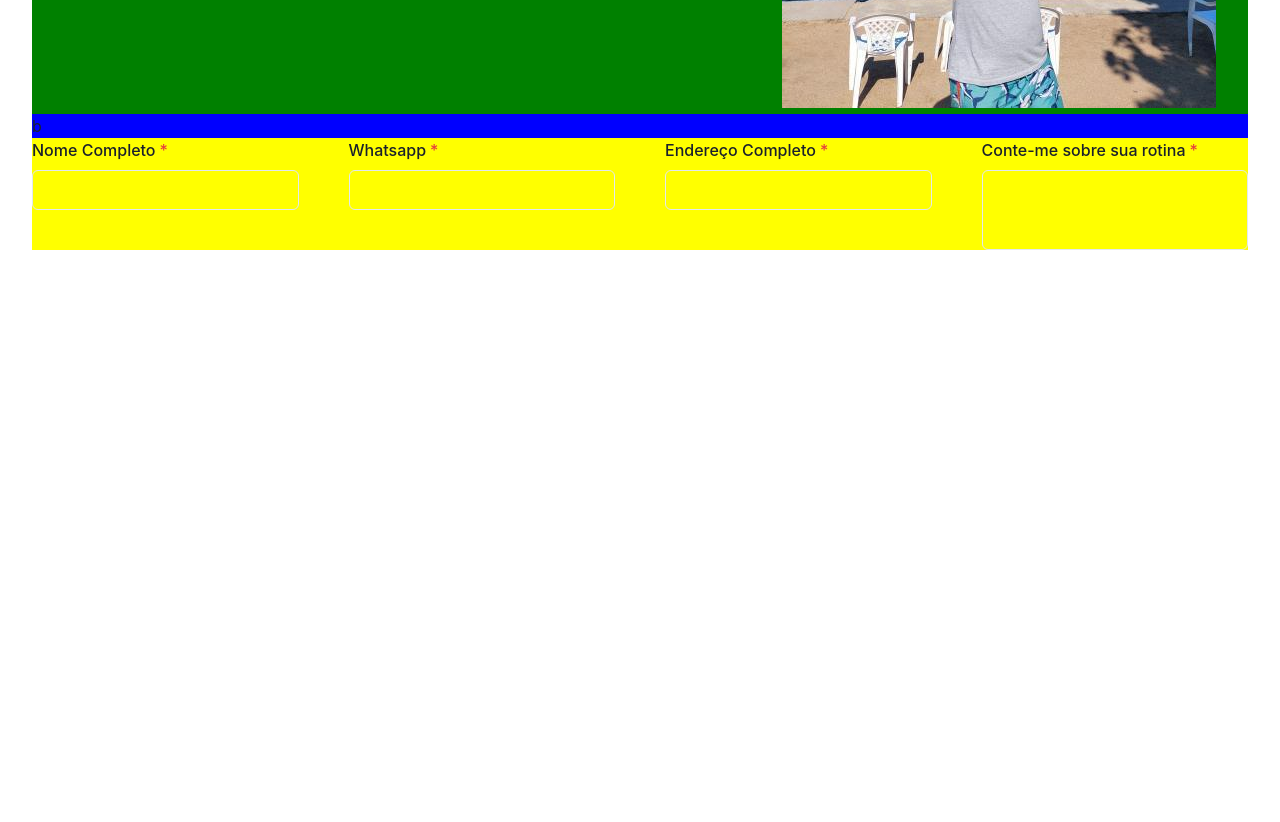
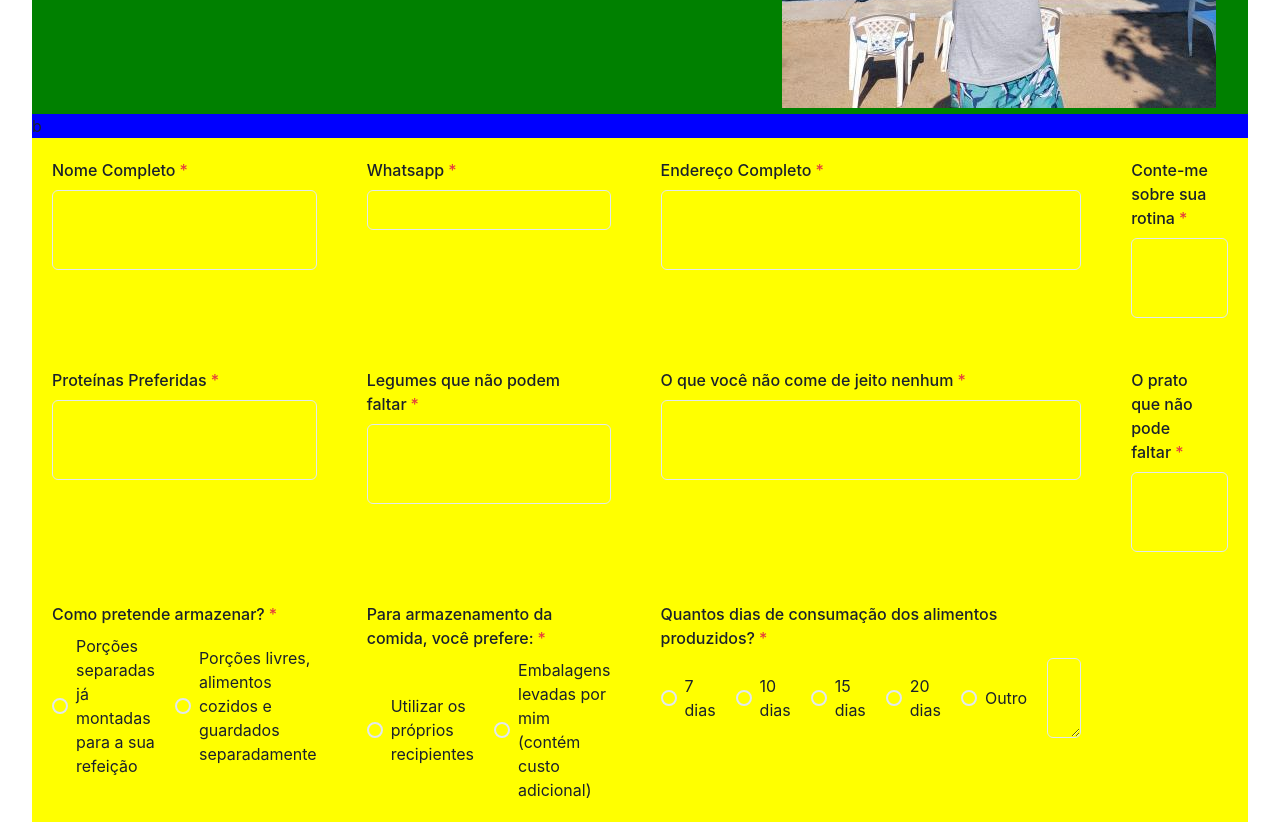
Before and after one commit to Soujigor/landingfood, a Next.js app: page / in a window 1280 px wide. Shown: the part 600-1422 px from the top of the page. Before the commit the page ends 850 px from the top, so only its background shows below. Built offline with nearby package versions, Linux system fonts and the light colour scheme.

Commit message:
editando form

```diff
--- a/components/form/Form.js
+++ b/components/form/Form.js
@@ -8,6 +8,9 @@ import {
   NumberInputField,
   Textarea,
   Stack,
+  Radio,
+  RadioGroup,
+  Grid,
 } from "@chakra-ui/react";
 
 const Form = () => {
@@ -17,10 +20,10 @@ const Form = () => {
       justifyContent="center"
       alignContent="center"
     >
-      <Stack direction={["column", "column", "row", "row"]} spacing="50px">
+      <Grid padding="20px" flexDirection={["column", "column", "row", "row"]} templateColumns="repeat(4, 1fr)" gap="50px">
         <FormControl isRequired>
           <FormLabel>Nome Completo</FormLabel>
-          <Input />
+          <Textarea resize="none" />
         </FormControl>
         <FormControl isRequired>
           <NumberInput>
@@ -30,13 +33,73 @@ const Form = () => {
         </FormControl>
         <FormControl isRequired>
           <FormLabel>Endereço Completo</FormLabel>
-          <Input />
+          <Textarea resize="none" />
         </FormControl>
         <FormControl isRequired>
           <FormLabel>Conte-me sobre sua rotina</FormLabel>
-          <Textarea resize="none"/>
+          <Textarea resize="none" />
         </FormControl>
-      </Stack>
+        <FormControl isRequired>
+          <FormLabel>Proteínas Preferidas</FormLabel>
+          <Textarea resize="none" />
+        </FormControl>
+        <FormControl isRequired>
+          <FormLabel>Legumes que não podem faltar</FormLabel>
+          <Textarea resize="none" />
+        </FormControl>
+        <FormControl isRequired>
+          <FormLabel>O que você não come de jeito nenhum</FormLabel>
+          <Textarea resize="none" />
+        </FormControl>
+        <FormControl isRequired>
+          <FormLabel>O prato que não pode faltar</FormLabel>
+          <Textarea resize="none" />
+        </FormControl>
+
+        <FormControl isRequired>
+          <FormLabel>Como pretende armazenar?</FormLabel>
+          <RadioGroup defaultValue="">
+            <Stack spacing={5} direction={["column", "column", "row", "row"]}>
+              <Radio value="1">
+                Porções separadas já montadas para a sua refeição
+              </Radio>
+              <Radio value="2">
+                Porções livres, alimentos cozidos e guardados separadamente
+              </Radio>
+            </Stack>
+          </RadioGroup>
+        </FormControl>
+
+        <FormControl isRequired>
+          <FormLabel>Para armazenamento da comida, você prefere:</FormLabel>
+          <RadioGroup defaultValue="">
+            <Stack spacing={5} direction={["column", "column", "row", "row"]}>
+              <Radio value="1">Utilizar os próprios recipientes</Radio>
+              <Radio value="2">
+                Embalagens levadas por mim (contém custo adicional)
+              </Radio>
+            </Stack>
+          </RadioGroup>
+        </FormControl>
+
+        <FormControl isRequired>
+          <FormLabel>
+            Quantos dias de consumação dos alimentos produzidos?
+          </FormLabel>
+          <RadioGroup defaultValue="">
+            <Stack spacing={5} direction={["column", "column", "row", "row"]}>
+              <Radio value="1">7 dias</Radio>
+              <Radio value="2">10 dias</Radio>
+              <Radio value="3">15 dias</Radio>
+              <Radio value="4">20 dias</Radio>
+              <Radio value="5">
+                Outro
+              </Radio>
+                <Textarea />
+            </Stack>
+          </RadioGroup>
+        </FormControl>
+      </Grid>
     </Flex>
   );
 };
--- a/pages/index.js
+++ b/pages/index.js
@@ -10,7 +10,7 @@ export default function Home() {
   return (
     <div className={styles.container}>
       <Head>
-        <title>Malis Food</title>
+        <title>Landing Food</title>
         <meta name="description" content="Generated by create next app" />
         <link rel="icon" href="/favicon.ico" />
       </Head>
```
